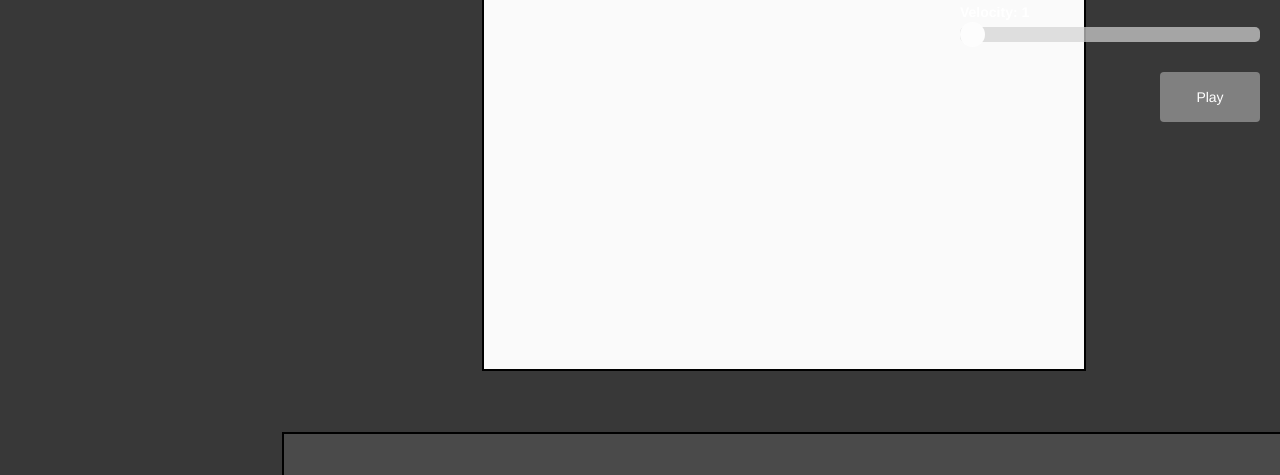
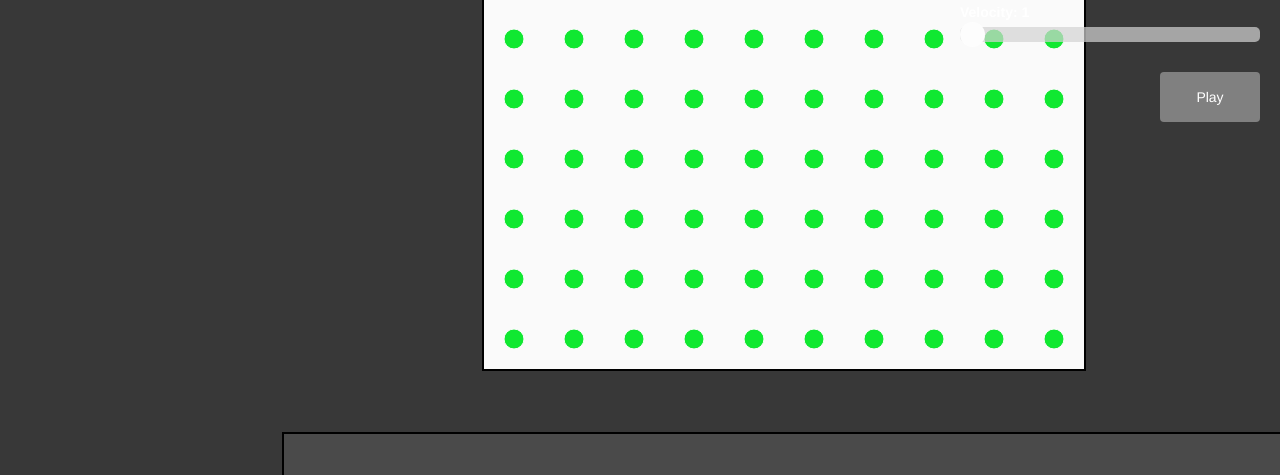
Before and after one commit to Rymedy/COVID-Simulation, a plain HTML site: page index.html in a window 1280 px wide. Shown: the part 325-800 px from the top of the page. Drawn offline with nearby package versions, Linux system fonts and the light colour scheme.

Commit message:
Update index.html

```diff
--- a/index.html
+++ b/index.html
@@ -2,7 +2,7 @@
 <meta charset="UTF-8">
 <link rel="stylesheet" href="https://maxcdn.bootstrapcdn.com/bootstrap/3.3.7/css/bootstrap.min.css">
 <link rel="stylesheet" href="styles.css">
-<script src="mainsim.js"></script>
+<script src="main.js"></script>
 	<head>
 		<div class="topnav">
 		<h1 style="color:white;">COVID-19<span style="color: #f300b4;"> | </span><b>Simulator</b></h1>
```
